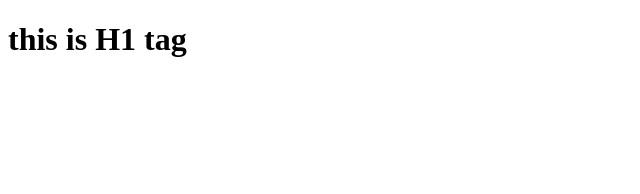
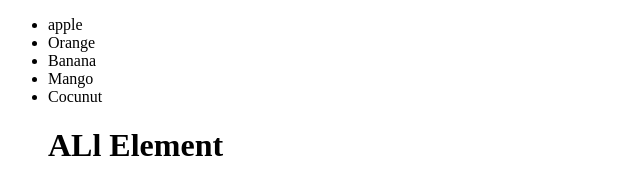
Before and after one commit to With-chomok/Advance-JS--practice-M2, a plain HTML site: page chap 6/method.html in a window 1280 px wide. Shown: the whole page, without its empty margins (0-640 px from the left). Drawn offline with Linux system fonts and the light colour scheme.

Commit message:
prepend method and append method upload

```diff
--- a/chap 6/JSafter.js
+++ b/chap 6/JSafter.js
@@ -1,6 +1,21 @@
-const info =document.querySelector(".method");
+// "use strict"
+// const info =document.querySelector(".method");
 
-const h1 =document.createElement("h1");
-h1.textContent = "this is H1 tag";
+// const h1 =document.createElement("h1");
+// h1.textContent = "this is H1 tag";
 
-info.after(h1);
+// info.after(h1);
+
+
+
+const myInfo = document.querySelector(".method");
+
+const infoList = ["apple", "Orange", "Banana", "Mango", "Cocunut"];
+
+const nodes = infoList.map((para) => {
+    const li = document.createElement("li");
+    li.textContent =para;
+    return li;
+})
+
+myInfo.prepend(...nodes)
--- a/chap 6/method.html
+++ b/chap 6/method.html
@@ -7,9 +7,9 @@
 </head>
 <body>
 
-    <div class="method">
-
-    </div>
+    <ul class="method">
+        <h1>ALl Element</h1>
+    </ul>
 
     <script src="./JSafter.js"></script>
 </body>
```
